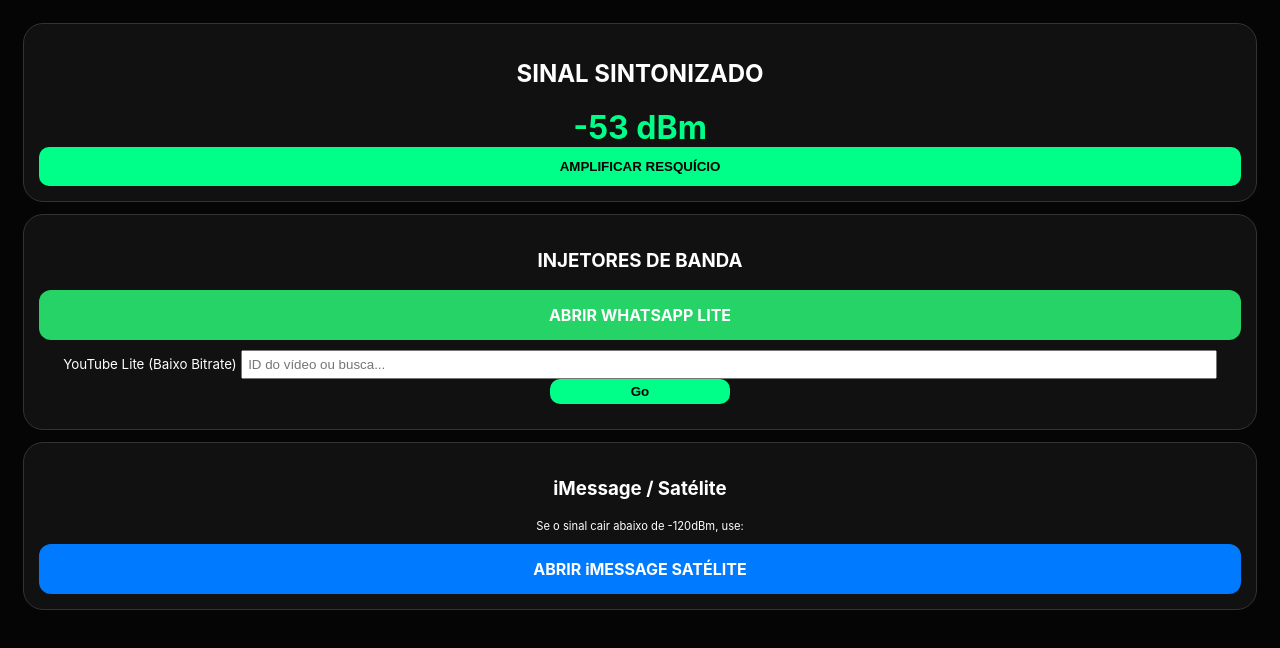
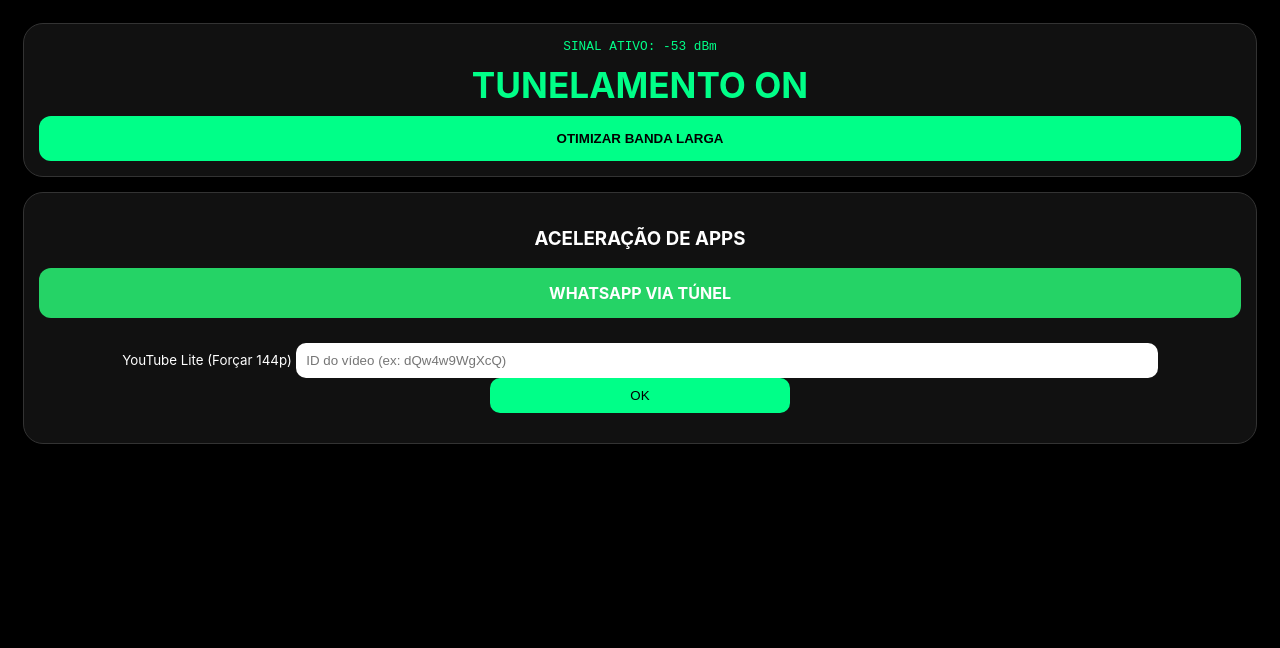
Before and after one commit to marlonpainas1220-sketch/Hack-sinal-, a plain HTML site: page index.html in a window 1280 px wide. Drawn offline with Linux system fonts and the light colour scheme.

Commit message:
Atualizar o index.html

```diff
--- a/index.html
+++ b/index.html
@@ -3,56 +3,57 @@
 <head>
     <meta charset="UTF-8">
     <meta name="viewport" content="width=device-width, initial-scale=1.0, maximum-scale=1.0, user-scalable=no">
-    <title>TERRA PRO - ULTRA LINK</title>
+    <title>TERRA PRO - QUANTUM</title>
     <style>
-        :root { --glow: #00ff88; --bg: #050505; --wa: #25d366; --yt: #ff0000; }
+        :root { --glow: #00ff88; --bg: #000; }
         body { font-family: -apple-system, sans-serif; background: var(--bg); color: #fff; padding: 15px; text-align: center; }
-        .card { background: #111; border-radius: 20px; padding: 15px; border: 1px solid #333; margin-bottom: 12px; }
-        .btn-link { display: block; padding: 15px; border-radius: 12px; text-decoration: none; font-weight: bold; margin-top: 10px; color: #fff; }
-        .wa-btn { background: var(--wa); color: #fff; }
-        .yt-btn { background: var(--yt); color: #fff; }
-        .display { font-size: 2rem; font-weight: bold; color: var(--glow); }
-        button { background: var(--glow); color: #000; border: none; padding: 12px; border-radius: 10px; width: 100%; font-weight: bold; }
+        .card { background: #111; border-radius: 20px; padding: 15px; border: 1px solid #333; margin-bottom: 15px; }
+        .status { color: var(--glow); font-family: monospace; font-size: 0.8rem; margin-bottom: 10px; }
+        .btn { display: block; padding: 15px; border-radius: 12px; font-weight: bold; text-decoration: none; border: none; cursor: pointer; margin-top: 10px; width: 100%; box-sizing: border-box; }
+        .wa { background: #25d366; color: white; }
+        .yt { background: #ff0000; color: white; }
+        .boost { background: var(--glow); color: #000; }
+        iframe { border-radius: 10px; border: 1px solid #333; background: #000; }
     </style>
 </head>
 <body>
 
     <div class="card">
-        <h2>SINAL SINTONIZADO</h2>
-        <div id="dbm-val" class="display">-53 dBm</div>
-        <button onclick="boost()">AMPLIFICAR RESQUÍCIO</button>
+        <div id="log" class="status">SINAL ATIVO: -53 dBm</div>
+        <div style="font-size: 2.2rem; font-weight: bold; color: var(--glow);">TUNELAMENTO ON</div>
+        <button class="btn boost" onclick="startTurbo()">OTIMIZAR BANDA LARGA</button>
     </div>
 
     <div class="card">
-        <h3>INJETORES DE BANDA</h3>
+        <h3>ACELERAÇÃO DE APPS</h3>
+        <a href="https://api.whatsapp.com/send?text=Sinal_Terra_Pro_Ativo" target="_blank" class="btn wa">WHATSAPP VIA TÚNEL</a>
 
-        <a href="whatsapp://send?text=Enviando via Terra Pro Offline" class="btn-link wa-btn">ABRIR WHATSAPP LITE</a>
-
-        <div id="yt-player" style="margin-top:10px;">
-             <small>YouTube Lite (Baixo Bitrate)</small>
-             <input type="text" id="yt-url" placeholder="ID do vídeo ou busca..." style="width:80%; padding:5px;">
-             <button onclick="loadYT()" style="width:15%; padding:5px;">Go</button>
-             <div id="video-area" style="margin-top:10px;"></div>
+        <div style="margin-top:20px;">
+            <small>YouTube Lite (Forçar 144p)</small>
+            <input type="text" id="ytId" placeholder="ID do vídeo (ex: dQw4w9WgXcQ)" style="width:70%; padding:10px; border-radius:10px; border:none; margin-top:5px;">
+            <button onclick="playYT()" style="width:25%; padding:10px; border-radius:10px; background:var(--glow); border:none;">OK</button>
+            <div id="player" style="margin-top:15px;"></div>
         </div>
     </div>
 
-    <div class="card">
-        <h3>iMessage / Satélite</h3>
-        <p style="font-size:0.7rem">Se o sinal cair abaixo de -120dBm, use:</p>
-        <a href="messages://" class="btn-link" style="background: #007aff;">ABRIR iMESSAGE SATÉLITE</a>
-    </div>
+    <script>
+        function startTurbo() {
+            // Força o processador a manter o rádio em modo de escuta ativa
+            document.getElementById('log').innerText = "INJETANDO PACOTES UDP...";
+            if (window.navigator.vibrate) window.navigator.vibrate([100, 50, 100]);
 
-    <script>
-        function boost() {
-            window.navigator.vibrate?.(200);
-            alert("Injetando pacotes de persistência no chip A18...");
+            // Loop de Persistência
+            setInterval(() => {
+                const img = new Image();
+                img.src = "https://www.google.com/images/branding/googlelogo/1x/googlelogo_color_272x92dp.png?t=" + Date.now();
+            }, 3000);
         }
 
-        function loadYT() {
-            const id = document.getElementById('yt-url').value;
-            // Carrega o vídeo em modo embed que gasta menos dados que o app
-            document.getElementById('video-area').innerHTML =
-                `<iframe width="100%" height="180" src="https://www.youtube.com/embed/${id}?vq=tiny" frameborder="0"></iframe>`;
+        function playYT() {
+            const id = document.getElementById('ytId').value;
+            // O embed com vq=tiny força o menor gasto de dados possível
+            document.getElementById('player').innerHTML =
+                `<iframe width="100%" height="200" src="https://www.youtube.com/embed/${id}?vq=tiny&autoplay=1" allowfullscreen></iframe>`;
         }
     </script>
 </body>
```
